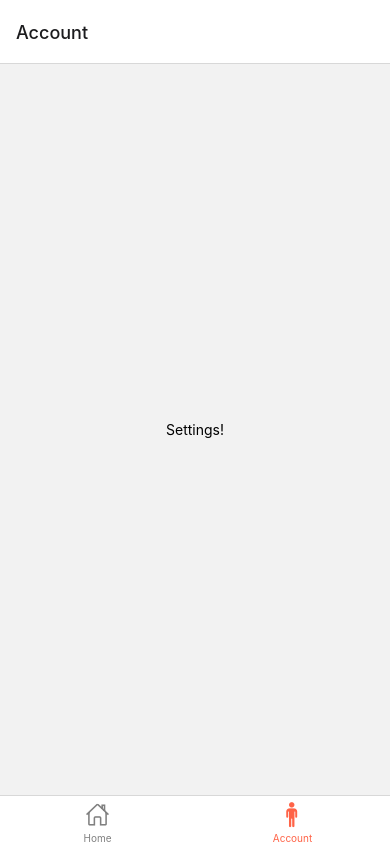
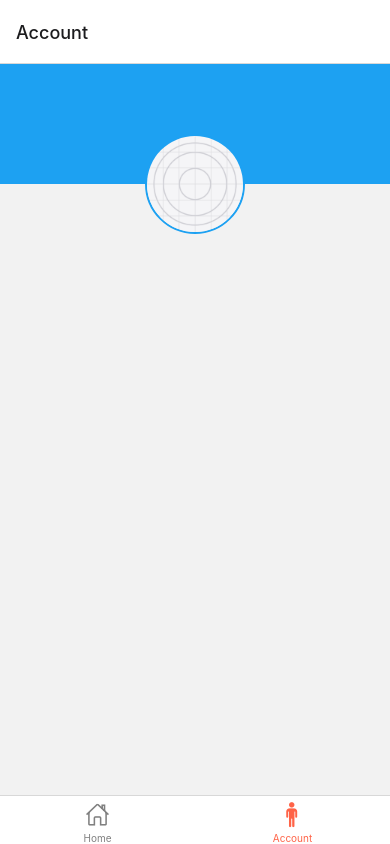
Before and after one commit to Yoshiyuki-Iwasaki/homete-sp, a React Native app: screen /Account in a window 390 px wide. Built offline with nearby package versions, Linux system fonts and the light colour scheme.

Commit message:
create account page.

```diff
--- a/page/Account.tsx
+++ b/page/Account.tsx
@@ -1,11 +1,35 @@
 import React from "react";
-import { Text, View } from "react-native";
+import { Text, View, Image } from "react-native";
 
 const Account = () => {
   return (
-    <View style={{ flex: 1, justifyContent: "center", alignItems: "center" }}>
-      <Text>Settings!</Text>
-    </View>
+    <>
+      <View
+        style={{
+          backgroundColor: "#1DA1F2",
+          height: 120,
+          paddingHorizontal: 20,
+        }}
+      ></View>
+      <View
+        style={{
+          marginTop: -50,
+          marginLeft: "auto",
+          marginRight: "auto",
+        }}
+      >
+        <Image
+          style={{
+            height: 100,
+            width: 100,
+            borderColor: "#1DA1F2",
+            borderWidth: 2,
+            borderRadius: 50,
+          }}
+          source={require("../assets/icon.png")}
+        />
+      </View>
+    </>
   );
 };
 
```
